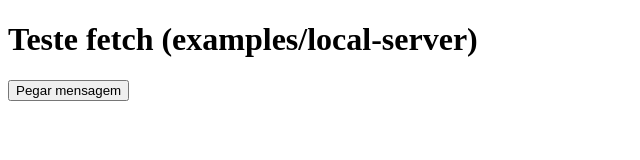
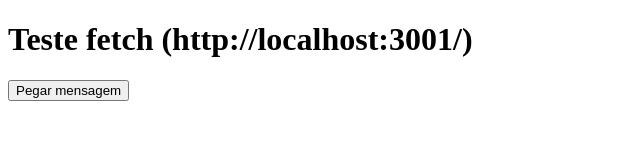
Before and after one commit to matrixclone8-maker/DevX, a website: page examples/local-server/public/index.html in a window 1280 px wide. Shown: the whole page, without its empty margins (0-640 px from the left). Drawn offline with Linux system fonts and the light colour scheme.

Commit message:
Update index.html

```diff
--- a/examples/local-server/public/index.html
+++ b/examples/local-server/public/index.html
@@ -1,8 +1,8 @@
 <!doctype html>
 <html>
-<head><meta charset="utf-8"><title>Teste Fetch (examples/local-server)</title></head>
+<head><meta charset="utf-8"><title>Teste Fetch (http://localhost:3001/ )</title></head>
 <body>
-  <h1>Teste fetch (examples/local-server)</h1>
+  <h1>Teste fetch (http://localhost:3001/)</h1>
   <button id="btn">Pegar mensagem</button>
   <pre id="out"></pre>
 
```
